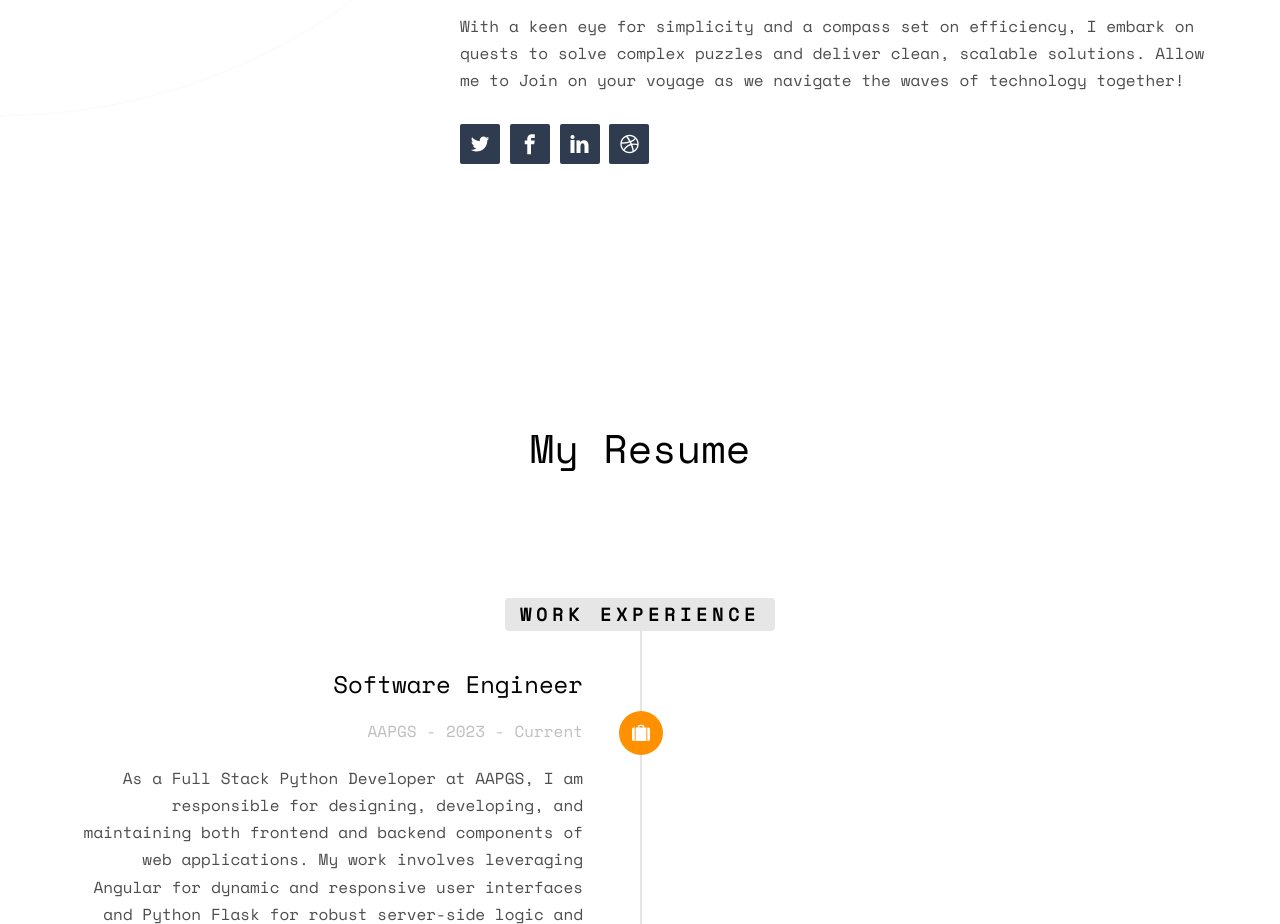
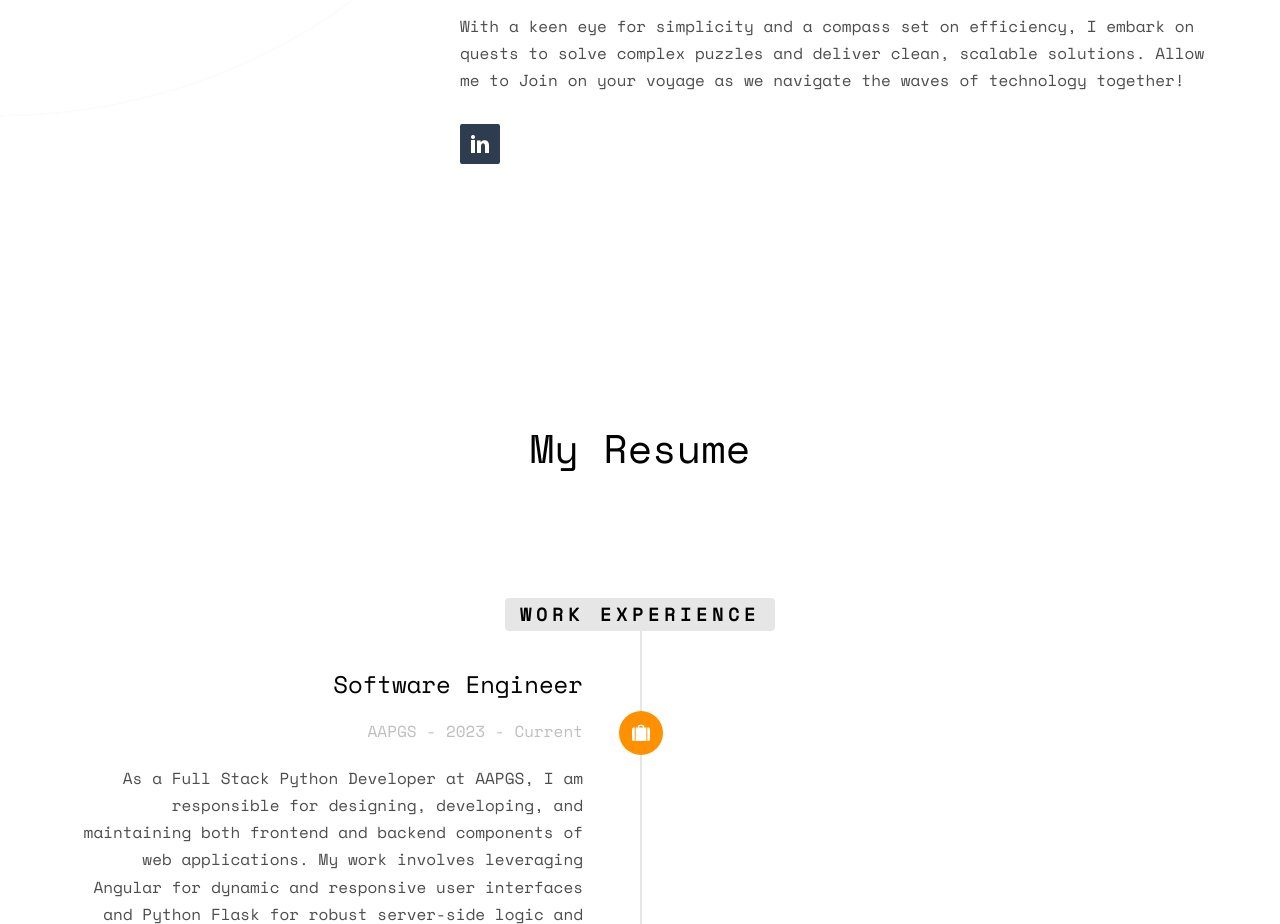
Before and after one commit to rakesh-babu-2001/personal-portfolio, a plain HTML site: page index.html in a window 1280 px wide. Shown: the part 1281-2205 px from the top of the page. Drawn offline with nearby package versions, Linux system fonts and the light colour scheme; some packages are replaced by stand-ins of ours; no server answers; files whose address does not match are found by name; a web font is replaced by a local one.

Commit message:
Update index.html

```diff
--- a/index.html
+++ b/index.html
@@ -130,10 +130,8 @@
 					<p> With a keen eye for simplicity and a compass set on efficiency, I embark on quests to solve complex puzzles and deliver clean, scalable solutions. Allow me to Join on your voyage as we navigate the waves of technology together!</p>
 					<p>
 						<ul class="fh5co-social-icons">
-							<li><a href="#"><i class="icon-twitter2"></i></a></li>
-							<li><a href="#"><i class="icon-facebook3"></i></a></li>
 							<li><a target="_blank" href="linkedin.com/in/rakesh-babu-paulraj-b30b01291"><i class="icon-linkedin2"></i></a></li>
-							<li><a href="#"><i class="icon-dribbble2"></i></a></li>
+
 						</ul>
 					</p>
 				</div>
```
